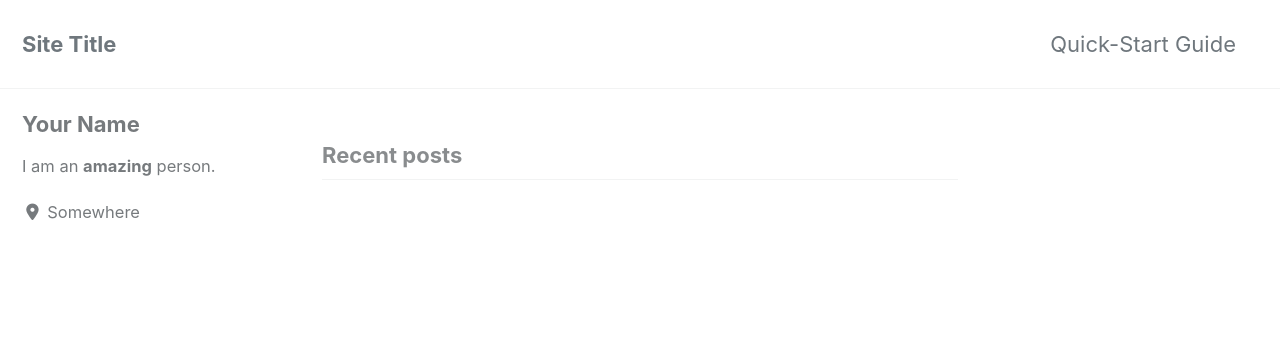
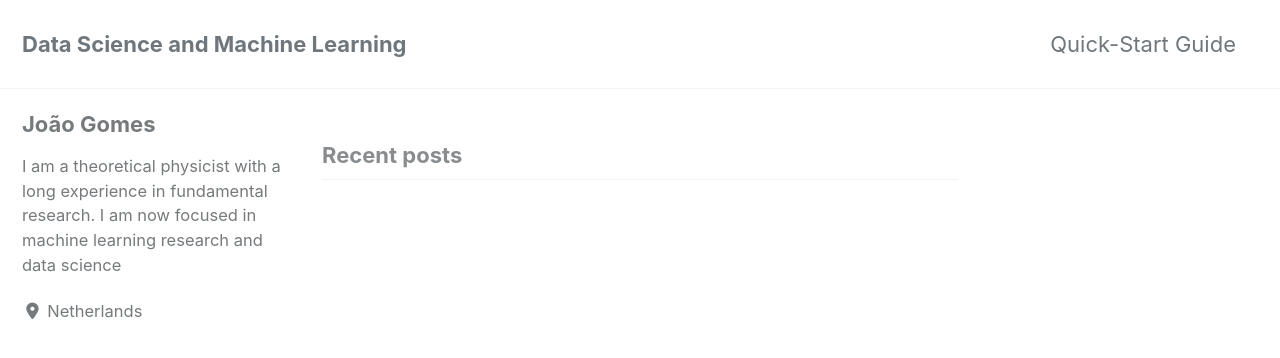
Before and after one commit to joaomvg/ml-pelican-website, a Jekyll site: the page built from index.html, in a window 1280 px wide and 900 px high. Shown: the top 358 px of the window. Built offline with Jekyll 4.4.1, drawn with Linux system fonts in a browser that asks for light colours; cached includes are drawn as plain includes; nearby versions of some CDN libraries; the list of posts is cut into pages by our own code; some of the changed text lies outside the part shown.

Commit message:
config changes 1

```diff
--- a/_config.yml
+++ b/_config.yml
@@ -16,11 +16,11 @@ minimal_mistakes_skin    : "default" # "air", "aqua", "contrast", "dark", "dirt"
 
 # Site Settings
 locale                   : "en-US"
-title                    : "Site Title"
+title                    : "Data Science and Machine Learning"
 title_separator          : "-"
 subtitle                 : # site tagline that appears below site title in masthead
-name                     : "Your Name"
-description              : "An amazing website."
+name                     : "João Gomes"
+description              : "My data science projects"
 url                      : # the base hostname & protocol for your site e.g. "https://mmistakes.github.io"
 baseurl                  : # the subpath of your site, e.g. "/blog"
 repository               : # GitHub username/repo-name e.g. "mmistakes/minimal-mistakes"
@@ -107,10 +107,10 @@ analytics:
 
 # Site Author
 author:
-  name             : "Your Name"
+  name             : "João Gomes"
   avatar           : # path of avatar image, e.g. "/assets/images/bio-photo.jpg"
-  bio              : "I am an **amazing** person."
-  location         : "Somewhere"
+  bio              : "I am a theoretical physicist with a long experience in fundamental research. I am now focused in machine learning research and data science"
+  location         : "Netherlands"
   email            :
   links:
     - label: "Email"
```
